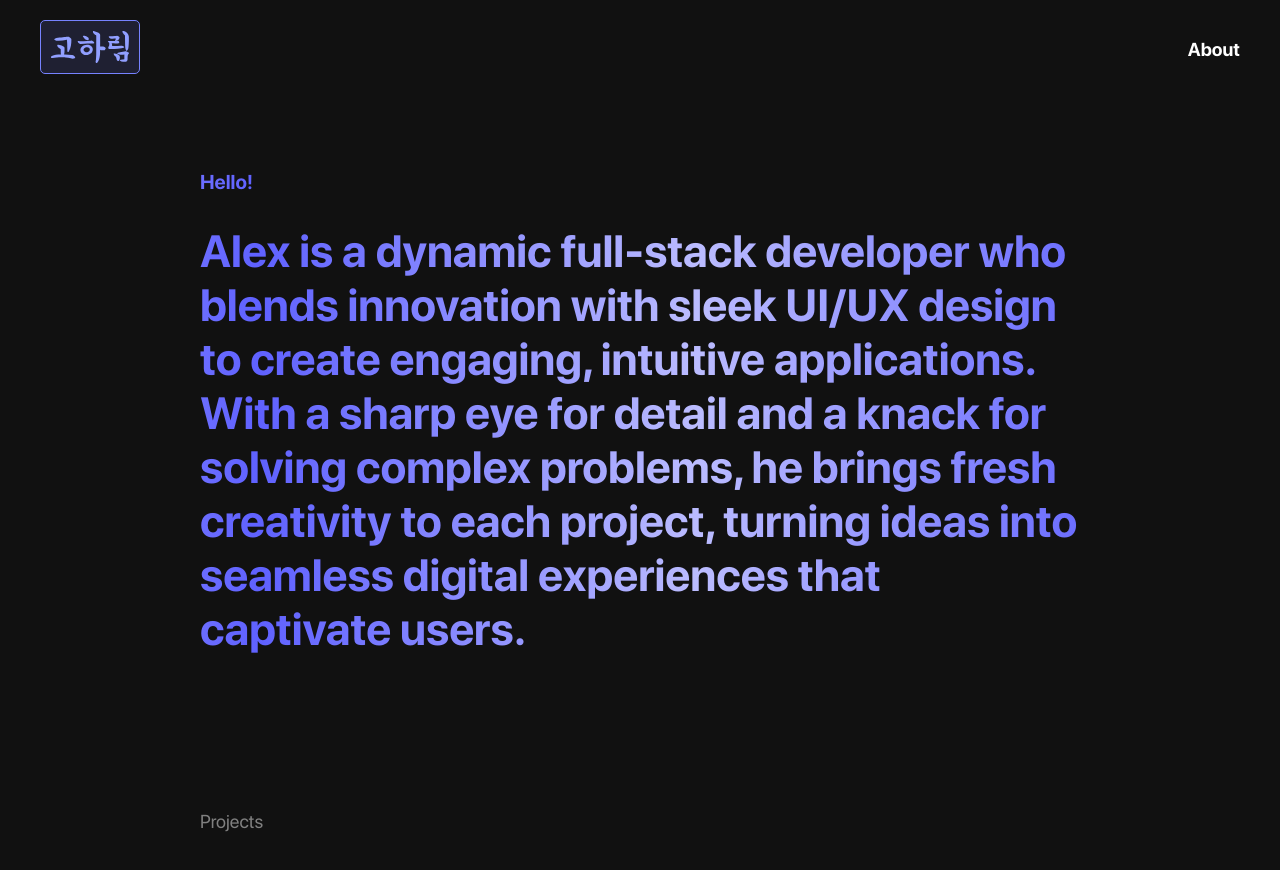
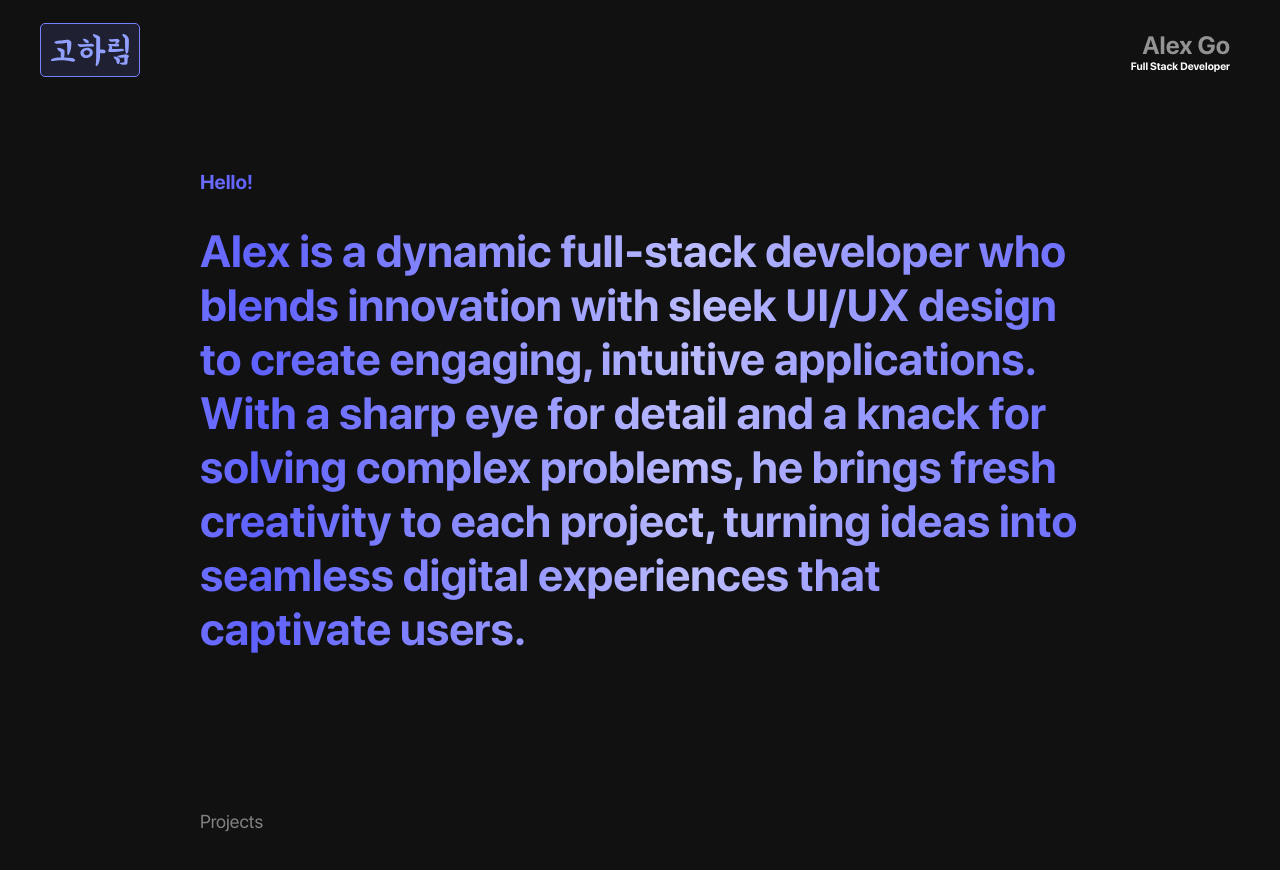
Before and after one commit to kimchicecream/kimchicecream.github.io, a React (Create React App) app: page / in a window 1280 px wide. Shown: the top 870 px of the page. Built offline with nearby package versions, Linux system fonts and the light colour scheme.

Commit message:
changes made to navigation

```diff
--- a/src/components/Navigation/Navigation.css
+++ b/src/components/Navigation/Navigation.css
@@ -32,44 +32,23 @@
     align-items: center;
 }
 
-.nav-container .section-two {
-    padding: 0 30px;
+.nav-container .section-one .about {
     display: flex;
     flex-direction: column;
-    gap: 6px;
+    align-items: flex-end;
+    cursor: pointer;
+
+    transition: 0.4s ease;
+    padding: 10px;
+    border-radius: 10px;
 }
 
-.nav-container #title {
-    color: rgba(0, 0, 0, 0.42);
+.nav-container .section-one .about h3 {
+    font-size: 25px;
+    color: rgb(147, 147, 147);
 }
 
-.nav-container span {
-    height: 1px;
-    width: 100%;
-    margin: 20px 0;
-
-    background-color: rgba(127, 129, 255, 0.238);
+.nav-container .section-one .about:hover {
+    color: rgb(202, 203, 255);
+    background-color: rgba(172, 172, 172, 0.163);
 }
-
-.nav-container .section-three {
-    padding: 0 30px;
-    display: flex;
-    flex-direction: column;
-    gap: 6px;
-}
-
-.nav-container a {
-    all: unset;
-    color: rgb(167, 167, 167);
-
-    transition: 0.2s ease;
-}
-
-.nav-container #title {
-    color: white;
-}
-
-.nav-container a:hover {
-    color: rgb(127, 129, 255);
-    cursor: pointer;
-}
--- a/src/components/Navigation/Navigation.jsx
+++ b/src/components/Navigation/Navigation.jsx
@@ -1,13 +1,23 @@
+import { useNavigate } from 'react-router-dom';
 import './Navigation.css';
 
 function Navigation() {
+    const navigate = useNavigate();
+
+    const handleAboutClick = () => {
+        navigate('/about');
+    };
+
     return (
         <div className="nav-container">
             <div className='section-one'>
                 <div className='image-container'>
                     <img src='/portfolio_logo.svg' alt='Logo' className='logo'/>
                 </div>
-                <h3 className='about'>About</h3>
+                <div className='about' onClick={handleAboutClick}>
+                    <h3>Alex Go</h3>
+                    <h6>Full Stack Developer</h6>
+                </div>
             </div>
         </div>
     )
```
